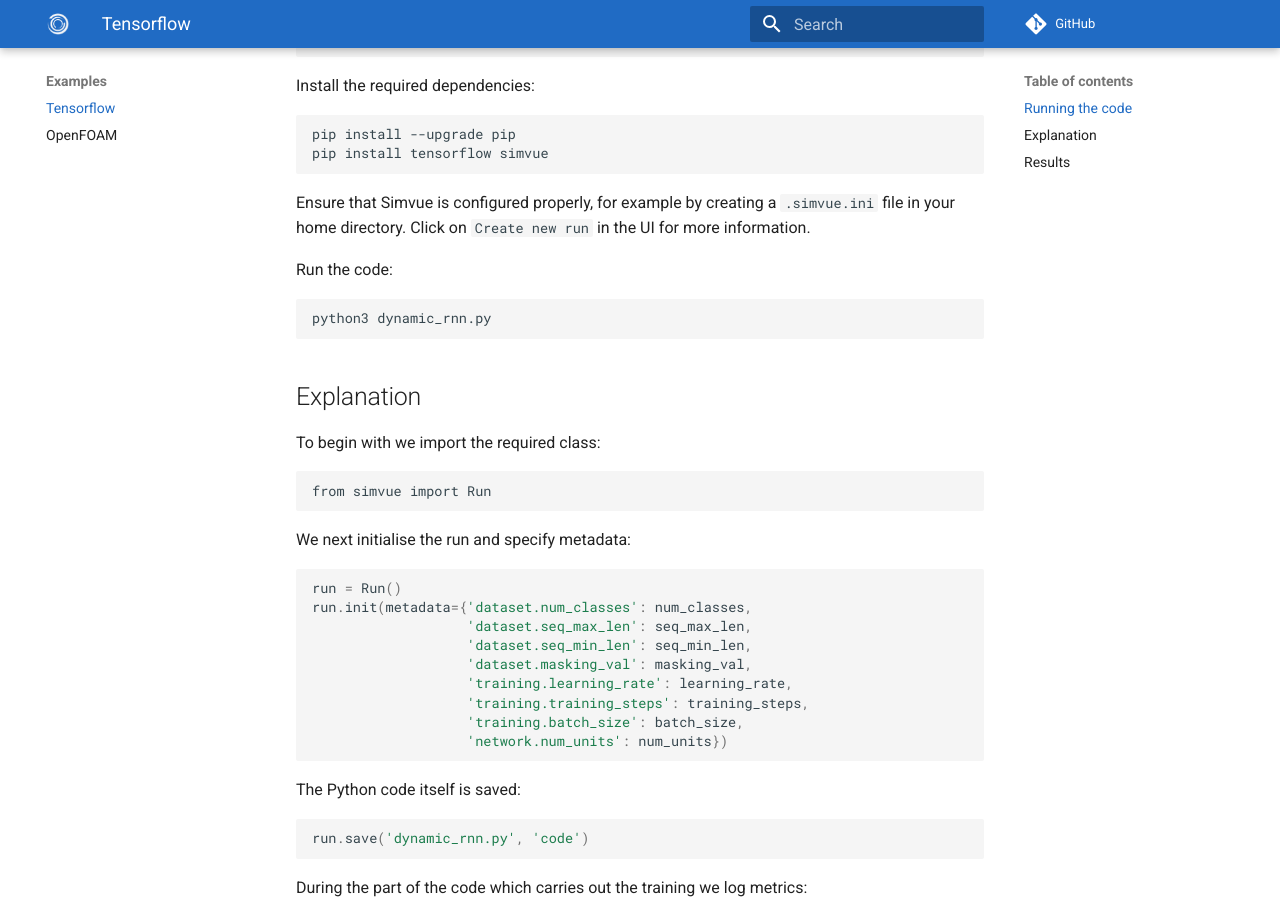
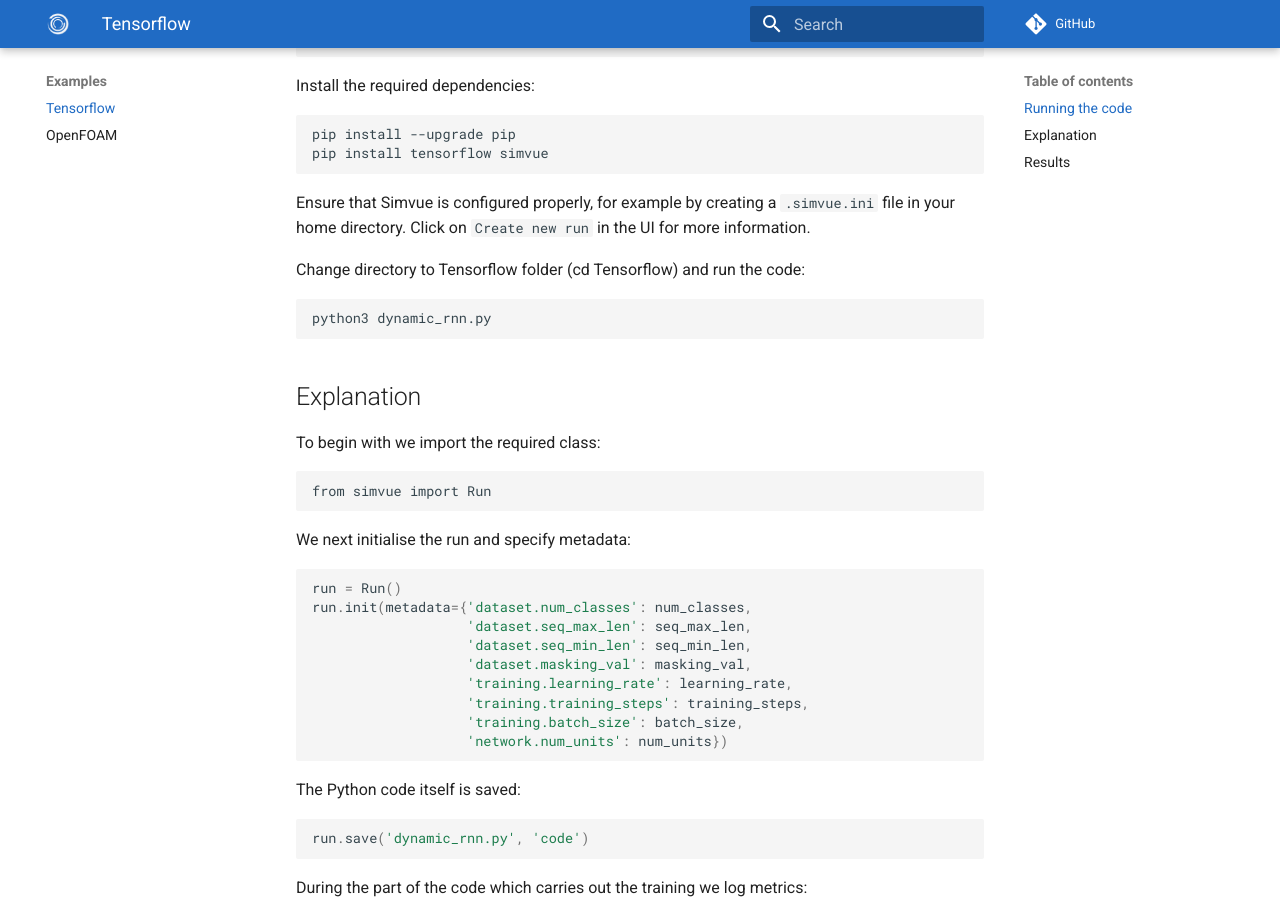
Before and after one commit to simvue-io/docs, an MkDocs documentation site: the page built from docs/examples/basic-tensorflow.md, in a window 1280 px wide and 900 px high, scrolled down 805 px. Built offline with MkDocs 1.6.1 and Material for MkDocs 9.7.7, drawn with Linux system fonts in a browser that asks for light colours.

Commit message:
Update basic-tensorflow.md
Change to the correct folder to run the example file

````diff
--- a/docs/examples/basic-tensorflow.md
+++ b/docs/examples/basic-tensorflow.md
@@ -35,7 +35,7 @@ pip install tensorflow simvue
 Ensure that Simvue is configured properly, for example by creating a `.simvue.ini` file in your home directory. Click on `Create new run`
 in the UI for more information.
 
-Run the code:
+Change directory to Tensorflow folder (cd Tensorflow) and run the code:
 ```
 python3 dynamic_rnn.py
 ```
````
